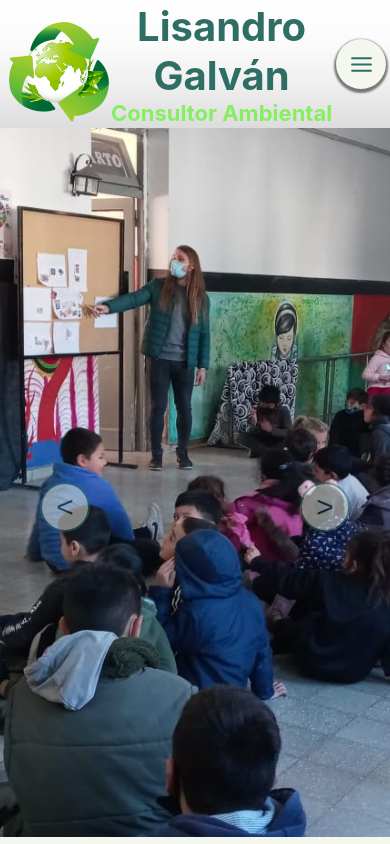
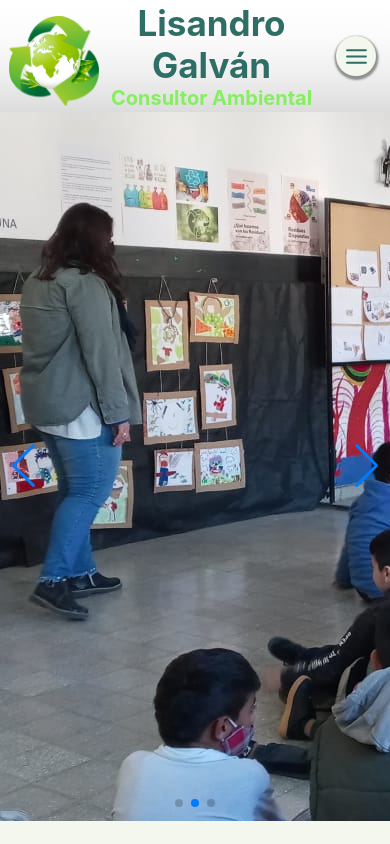
Before and after one commit to juanmagal10/Lisandro-Galvan-site, a React (Create React App) app in the folder pagina-lisandro/: page / in a window 390 px wide. Shown: the top 844 px of the page. Built offline with nearby package versions, Linux system fonts and the light colour scheme.

Commit message:
change carousel

```diff
--- a/pagina-lisandro/package.json
+++ b/pagina-lisandro/package.json
@@ -12,6 +12,7 @@
     "react-owl-carousel": "^2.3.3",
     "react-scripts": "5.0.1",
     "styled-components": "^5.3.5",
+    "swiper": "^8.3.0",
     "web-vitals": "^2.1.4"
   },
   "scripts": {
--- a/pagina-lisandro/src/App.js
+++ b/pagina-lisandro/src/App.js
@@ -6,13 +6,14 @@ import Description from './components/Description/Description';
 import Projects from './components/Projects/Projects';
 import Form from './components/Form/Form';
 import Footer from './components/Footer/Footer';
+import Carousel2 from './components/Carousel2/Carousel2';
 
 
 function App() {
   return (
     <div className="App">
       <Header />
-      <Carousel />
+      <Carousel2 />
       <Description />
       <Projects />
       <Form />
--- /dev/null
+++ b/pagina-lisandro/src/components/Carousel2/Carousel.css
@@ -0,0 +1,69 @@
+* {
+    margin: 0;
+    padding: 0;
+}
+
+:root {
+    --blanco: #f4f7ed;
+    --verde-claro: #86ee60;
+    --verde-oscuro: #2e6e65;
+    --azul: #2b3752;
+
+}
+
+.carousel-container{
+    display: flex;
+ height: 84vh;
+ width: 100%;
+ position: relative;
+ /* object-fit: contain; */
+}
+
+.carousel-container .carousel-img{
+    height: 84vh;
+    width: 100%;
+    object-fit: cover;
+    position: absolute;
+    /* animation: slide 3s; */
+}
+
+.carousel-container .prev-button{
+    height: 50px;
+    width: 50px;
+    border-radius: 50%;
+    font-size: 30px;
+    z-index: 1000;
+    position: relative;
+    left: 40px;
+    top: 50%;
+    opacity: .5;
+    cursor: pointer;
+    background-color: var(--blanco);
+    border: 2px solid #2e6e65;
+    color: var(--azul);
+}
+.carousel-container .next-button{
+    height: 50px;
+    width: 50px;
+    border-radius: 50%;
+    font-size: 30px;
+    z-index: 1000;
+    position: absolute;
+    right: 40px;
+    top:50%;
+    opacity: .5;
+    cursor: pointer;
+    background-color:var(--blanco);
+    border: 2px solid #2e6e65;
+    color: var(--azul);
+}
+
+@keyframes slide{
+    0%{
+        left:0;
+    }
+    100%{
+        right:100vh;
+    }
+
+}
--- /dev/null
+++ b/pagina-lisandro/src/components/Carousel2/Carousel2.jsx
@@ -0,0 +1,53 @@
+import React from 'react';
+import { useRef } from 'react';
+import img1 from '../../assets/img/img1.jpg'
+import img2 from '../../assets/img/img2.jpg'
+import img3 from '../../assets/img/img3.jpg'
+
+import { Swiper, SwiperSlide } from "swiper/react";
+
+
+import "swiper/css";
+import "swiper/css/pagination";
+import "swiper/css/navigation";
+import './Carousel.css'
+
+
+
+import { Autoplay, Pagination, Navigation } from "swiper";
+
+
+
+const Carousel2 = () => {
+  return (
+  <>
+      <Swiper
+       spaceBetween={30}
+        centeredSlides={true}
+        loop={true}
+        autoplay={{
+          delay: 2500,
+          disableOnInteraction: false,
+        }}
+        pagination={{
+          clickable: true,
+        }}
+        navigation={true}
+        modules={[Autoplay, Pagination, Navigation]}
+        className="carousel-container"
+      >
+                  <SwiperSlide ><img /*className='carousel-img'*/ src={img1} alt="img1" /></SwiperSlide>
+
+                  <SwiperSlide ><img /*className='carousel-img'*/ src={img2} alt="img2" /></SwiperSlide>
+
+                  <SwiperSlide><img  /*className='carousel-img'*/ src={img3} alt="img3" /></SwiperSlide>
+
+
+      </Swiper>
+    </>
+  )
+}
+
+
+
+export default Carousel2
--- a/pagina-lisandro/src/components/header/header.css
+++ b/pagina-lisandro/src/components/header/header.css
@@ -22,9 +22,8 @@
 }
 
 .logo-container{
-    /* grid-area: logo; */
     background-color: transparent;
-    margin-left: 7px;
+    margin-left: 15px;
 }
 
 
@@ -215,8 +214,8 @@
         display: flex;
         justify-content: center;
         align-items: center;
-        margin:auto auto;
-        box-shadow: 0px 2px 2px 2px rgba(0, 0, 0, .5);
+        margin:auto;
+        box-shadow: .5px 2px 2px 2px rgba(50,50, 50, .5);
         cursor: pointer;
     }
 
@@ -235,16 +234,23 @@
 }
 @media screen and (max-width: 450px){
     .logo{
-        width: 100px;
-        height:100px;
+        width: 90px;
+        height:90px;
     }
         .titulo-container .titulo {
-        font-size: 40px;
+        font-size: 35px;
     }
     .titulo-container .subtitulo {
-        font-size: 22px;
+        font-size: 20px;
+    }
+    .menu-logo-container{
+        height: 40px;
+        width: 40px;
     }
     .aside-nav-container .aside-nav ul li{
-        font-size: 20px;
+        font-size: 18px;
     }
+    .logo-container{
+    margin-left: 7px;
 }
+}
```
Also changed, not shown: 1 other file (tests, documents, lock files or other folders).
